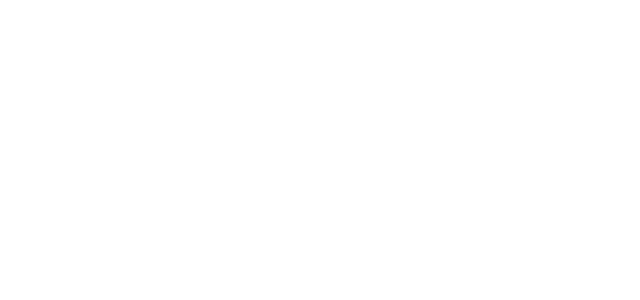
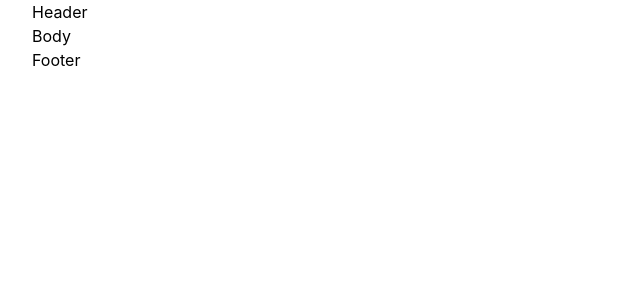
Before and after one commit to qin-todo-team-l/qin-todo-frontend, a Next.js app: page / in a window 1280 px wide. Shown: the top 300 px of the page, without its empty margins (0-640 px from the left). Built offline with nearby package versions, Linux system fonts and the light colour scheme.

Commit message:
componetを作成しました✨

```diff
--- /dev/null
+++ b/src/pages/component/Body/Body.tsx
@@ -0,0 +1,5 @@
+import React from 'react';
+
+export const Body = () => {
+  return <div>Body</div>;
+};
--- /dev/null
+++ b/src/pages/component/Body/index.ts
@@ -0,0 +1 @@
+export { Body } from './Body';
--- /dev/null
+++ b/src/pages/component/Footer/Footer.tsx
@@ -0,0 +1,5 @@
+import React from 'react';
+
+export const Footer = () => {
+  return <div>Footer</div>;
+};
--- /dev/null
+++ b/src/pages/component/Footer/index.ts
@@ -0,0 +1 @@
+export { Footer } from './Footer';
--- /dev/null
+++ b/src/pages/component/Header/Header.tsx
@@ -0,0 +1,5 @@
+import React from 'react';
+
+export const Header = () => {
+  return <div>Header</div>;
+};
--- /dev/null
+++ b/src/pages/component/Header/index.ts
@@ -0,0 +1 @@
+export { Header } from './Header';
--- a/src/pages/index.tsx
+++ b/src/pages/index.tsx
@@ -2,6 +2,9 @@
 import Head from 'next/head';
 import Image from 'next/image';
 import styles from 'styles/Home.module.css';
+import { Header } from 'pages/component/Header';
+import { Footer } from 'pages/component/Footer';
+import { Body } from 'pages/component/Body';
 
 const Home: NextPage = () => {
   return (
@@ -11,6 +14,9 @@
         <meta name='description' content='Generated by create next app' />
         <link rel='icon' href='/favicon.ico' />
       </Head>
+      <Header></Header>
+      <Body></Body>
+      <Footer></Footer>
     </div>
   );
 };
```
